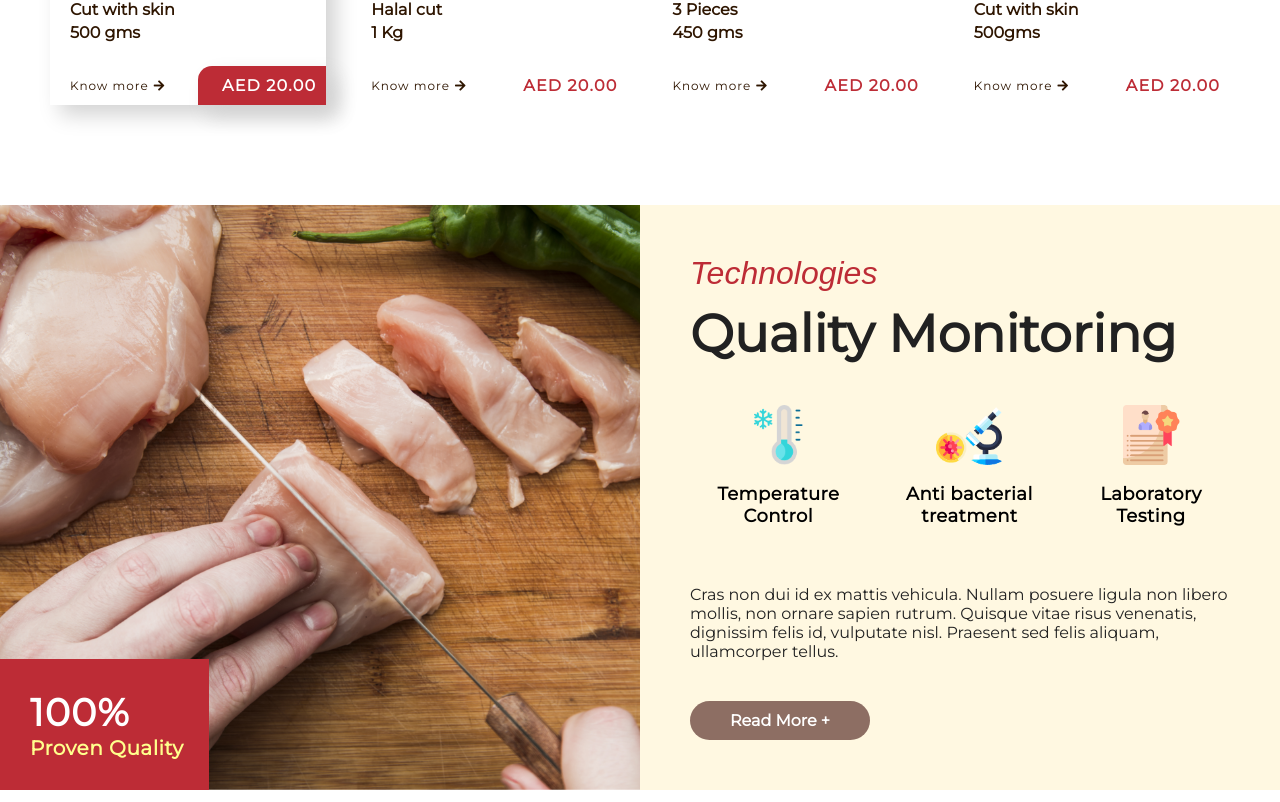
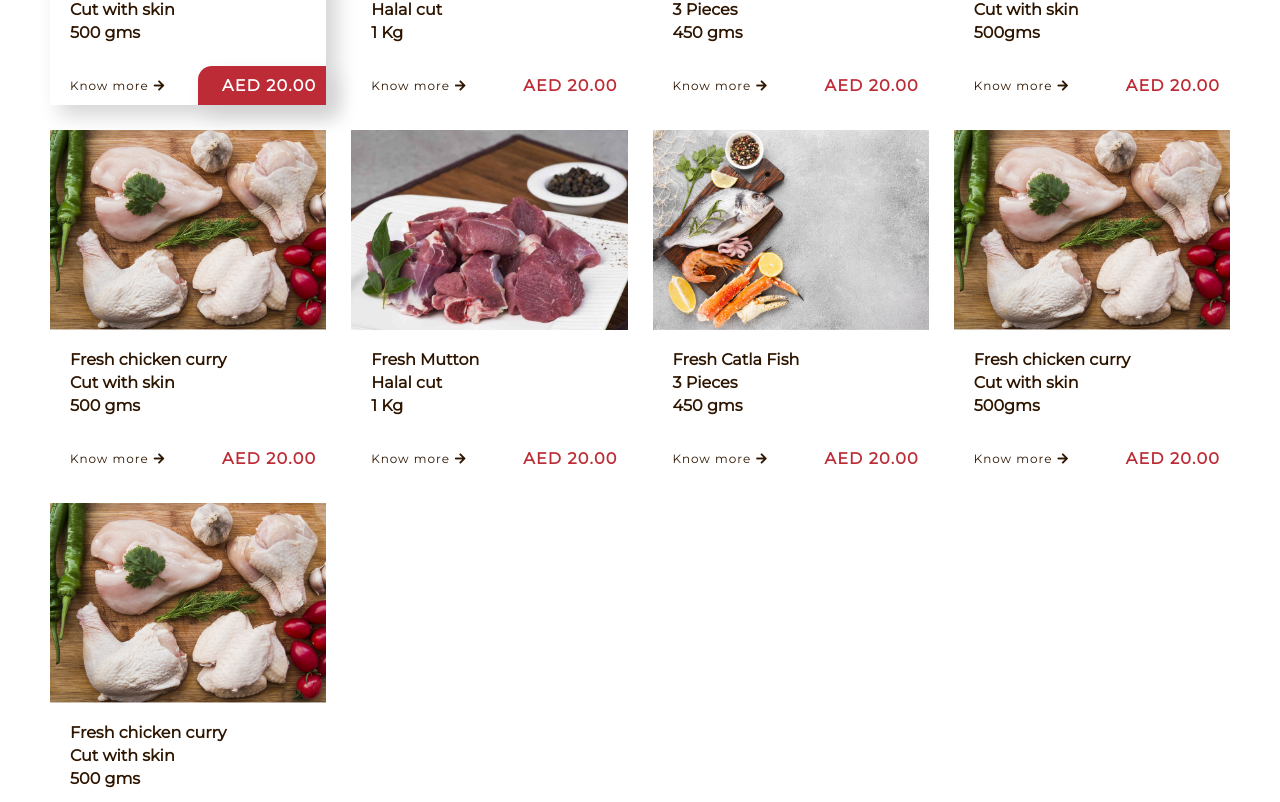
Before and after one commit to vivekkravindraa/freshmeat, a React (Create React App) app: page / in a window 1280 px wide. Shown: the part 3218-4020 px from the top of the page. Built offline with nearby package versions, Linux system fonts and the light colour scheme; some icons are missing.

Commit message:
feat: ProductList - in progress

```diff
--- a/src/App.js
+++ b/src/App.js
@@ -1,9 +1,5 @@
 import React from 'react';
-import {
-	BrowserRouter as Router,
-  Route,
-  Switch
-} from "react-router-dom";
+import { BrowserRouter as Router, Route, Switch } from "react-router-dom";
 import HomeComponent from './components/HomeComponents/HomeComponent';
 import OrderDetailComponent from './components/OrderDetailComponents/OrderDetailComponent';
 import ProductList from './components/ProductComponents/ProductList/ProductList';
@@ -14,9 +10,15 @@ export default function App() {
   return (
     <Router>
       <Switch>
-        <Route path="/" exact component={HomeComponent}></Route>
-        <Route path="/order_detail" component={OrderDetailComponent}></Route>
-        <Route path="/product_list" component={ProductList}></Route>
+        <Route exact path="/">
+          <HomeComponent />
+        </Route>
+        <Route path="/order-detail">
+          <OrderDetailComponent />
+        </Route>
+        <Route path="/product-list">
+          <ProductList />
+        </Route>
       </Switch>
     </Router>
   );
--- /dev/null
+++ b/src/components/CommonComponents/Location/Location.css
@@ -0,0 +1,48 @@
+.Location-container {
+    display: grid;
+    grid-template-columns: 4fr 4fr 4fr;
+    background-color: #bd2c36;
+    color: #ffffff;
+}
+
+.Location-store {
+    display: flex;
+    justify-content: flex-start;
+    align-items: center;
+    margin-left: 50px;
+    font-family: Montserrat;
+    font-size: 14px;
+    font-weight: bold;
+}
+
+.Location-store > i {
+    margin-right: 10px;
+}
+
+.Location-address {
+    display: flex;
+    justify-content: center;
+    align-items: center;
+    margin: 0;
+    font-family: Montserrat;
+    font-size: 14px;
+    font-weight: bold;
+}
+
+.Location-appDownloads {
+    display: flex;
+    justify-content: flex-end;
+    align-items: center;
+    margin-right: 50px;
+    font-family: Montserrat;
+    font-size: 14px;
+    font-weight: bold;
+}
+
+.Location-appDownloads > p {
+    margin-right: 10px;
+}
+
+.Location-appDownloads > i {
+    margin-right: 10px;
+}
--- /dev/null
+++ b/src/components/CommonComponents/Location/Location.js
@@ -0,0 +1,23 @@
+import React from 'react';
+
+import './Location.css';
+
+export default function Location() {
+    return (
+        <div className="Location-container">
+            <div className="Location-store">
+                <i className="fas fa-location"></i>
+                <p>Location Store</p>
+            </div>
+            <div className="Location-address">
+                <i className="Location-store"></i>
+                <p>My Location: #434, 7th main, 3rd stage...</p>
+            </div>
+            <div className="Location-appDownloads">
+                <p>Download app</p>
+                <i className="fab fa-android"></i>
+                <i className="fab fa-apple"></i>
+            </div>
+        </div>
+    )
+}
--- a/src/components/CommonComponents/Navigation/Navigation.js
+++ b/src/components/CommonComponents/Navigation/Navigation.js
@@ -15,37 +15,37 @@ export default function Navigation(props) {
 		},
 		{
 			id: 2,
-			path: "/products",
+			path: "/",
 			content: "Products",
 			subNavigationItems: [
 				{
 					id: 1,
-					path: "/",
+					path: "/product-list",
 					content: "All Products"
 				},
 				{
 					id: 2,
-					path: "/",
+					path: "/product-list/chicken",
 					content: "Chicken"
 				},
 				{
 					id: 3,
-					path: "/",
+					path: "/product-list/seafood",
 					content: "Seafood"
 				},
 				{
 					id: 4,
-					path: "/",
+					path: "/product-list/beef",
 					content: "Beef"
 				},
 				{
 					id: 5,
-					path: "/",
+					path: "/product-list/goatandlamb",
 					content: "Goat & Lamb"
 				},
 				{
 					id: 6,
-					path: "/",
+					path: "/product-list/eggs",
 					content: "Eggs"
 				}
 			]
@@ -71,25 +71,24 @@ export default function Navigation(props) {
 	];
 
 	return (
-		<Router>
 		<div className={`Navigation-container ${props.isNavigationTouched ? `showNavMenu` : `hideNavMenu`}`}>
 			<nav className={`Navigation-menu`}>
 				<ul className="Navigation-menu-items">
 					{navigationItems.map((item,index) => {
 						return (
 							<li key={index} className="Navigation-menu__item" onMouseEnter={() => setId(index + 1)} onMouseLeave={() => setId(0)}>
-									<Link className="Navigation-menu__item-link" to={item.path}>
+								<Router><Link className="Navigation-menu__item-link" to={item.path}>
 									{item.content}
-									</Link>
+								</Link></Router>
 								{index + 1 === id ? <span>-</span> : <span>+</span>}
 								<div className={`Navigation-menu__subNavigation-dropdown ${index + 1 === id ? `showDropdown` : `hideDropdown`}`}>
 									<ul className="Navigation-menu__subNavigation-items">
 										{item.subNavigationItems.map((item, index) => {
 											return (
 												<li key={index} className="Navigation-menu__subNavigation-item">
-														<Link className="Navigation-menu__subNavigation-item-link" to={item.path}>
+													<Router><Link className="Navigation-menu__subNavigation-item-link" to={item.path}>
 														{item.content}
-														</Link>
+													</Link></Router>
 												</li>
 											)
 										})}
@@ -101,6 +100,5 @@ export default function Navigation(props) {
 				</ul>
 			</nav>
 		</div>
-		</Router>
 	)
 }
--- a/src/components/ProductComponents/PopularProducts/PopularProductJsonData.js
+++ b/src/components/ProductComponents/PopularProducts/PopularProductJsonData.js
@@ -10,30 +10,62 @@ const popularProductItems = [
         productType: 'Cut with skin',
         productQuantity: '500 gms',
         productPrice: 'AED 20.00'
-    },
-    {
+    },{
         productId: 2,
         productImage: goatAndLambS,
         productTitle: 'Fresh Mutton',
         productType: 'Halal cut',
         productQuantity: '1 Kg',
         productPrice: 'AED 20.00'
-    },
-    {
+    },{
         productId: 3,
         productImage: freshCatlaFishS,
         productTitle: 'Fresh Catla Fish',
         productType: '3 Pieces',
         productQuantity: '450 gms',
         productPrice: 'AED 20.00'
-    },
-    {
+    },{
         productId: 4,
         productImage: freshChickenS,
         productTitle: 'Fresh chicken curry',
         productType: 'Cut with skin',
         productQuantity: '500gms',
         productPrice: 'AED 20.00'
+    },{
+        productId: 5,
+        productImage: freshChickenS,
+        productTitle: 'Fresh chicken curry',
+        productType: 'Cut with skin',
+        productQuantity: '500 gms',
+        productPrice: 'AED 20.00'
+    },{
+        productId: 6,
+        productImage: goatAndLambS,
+        productTitle: 'Fresh Mutton',
+        productType: 'Halal cut',
+        productQuantity: '1 Kg',
+        productPrice: 'AED 20.00'
+    },{
+        productId: 7,
+        productImage: freshCatlaFishS,
+        productTitle: 'Fresh Catla Fish',
+        productType: '3 Pieces',
+        productQuantity: '450 gms',
+        productPrice: 'AED 20.00'
+    },{
+        productId: 8,
+        productImage: freshChickenS,
+        productTitle: 'Fresh chicken curry',
+        productType: 'Cut with skin',
+        productQuantity: '500gms',
+        productPrice: 'AED 20.00'
+    },{
+        productId: 9,
+        productImage: freshChickenS,
+        productTitle: 'Fresh chicken curry',
+        productType: 'Cut with skin',
+        productQuantity: '500 gms',
+        productPrice: 'AED 20.00'
     }
 ];
 
--- a/src/components/ProductComponents/PopularProducts/PopularProducts.css
+++ b/src/components/ProductComponents/PopularProducts/PopularProducts.css
@@ -628,6 +628,7 @@
         display: grid;
         grid-template-columns: repeat(4, 3fr);
         column-gap: 25px;
+        row-gap: 25px;
         padding: 50px 50px 100px 50px;
     }
 
--- a/src/components/ProductComponents/ProductList/ProductList.css
+++ b/src/components/ProductComponents/ProductList/ProductList.css
@@ -175,34 +175,21 @@
 }
 
 @media (min-width: 992px) and (max-width: 4000px) {
-    .ProductList-header {
-        display: flex;
-        flex-direction: column;
-        justify-content: center;
-        align-items: center;
-        padding: 50px 0 0 0;
+    .ProductList-content {
+        display: grid;
+        grid-template-columns: 4fr 8fr;
     }
 
-    .ProductList-header__title {
-        text-align: left;
-        font-style: Italic;
-        font-size: 32px;
-        font-family: Brush Script MT, sans-serif;
-        letter-spacing: 0px;
-        color: #bd2c36;
-        opacity: 1;
-        margin: 0 0 5px 0;
+    .ProductList-banner {
+        background-image: url('../../../assets/ProductComponentAssets/productListBanner/productListBannerL.png');
+        background-position: center;
+        background-repeat: no-repeat;
+        background-size: cover;
+        height: 350px;
     }
 
-    .ProductList-header__sub-title {
-        text-align: left;
-        font-weight: bold;
-        font-size: 28px;
-        font-family: Montserrat;
-        letter-spacing: 0px;
-        color: #2e1500;
-        opacity: 1;
-        margin: 0;
+    .ProductList-header {
+        display: none;
     }
 
     .ProductList-header__sub-title:after {
@@ -251,7 +238,7 @@
 
     .ProductList-popularProductItems {
         display: grid;
-        grid-template-columns: repeat(4, 3fr);
+        grid-template-columns: repeat(3, 4fr);
         column-gap: 25px;
         row-gap: 25px;
         padding: 50px;
--- a/src/components/ProductComponents/ProductList/ProductList.js
+++ b/src/components/ProductComponents/ProductList/ProductList.js
@@ -1,28 +1,35 @@
 import React from 'react';
-import Header from '../../HomeComponents/Header/Header';
+import Location from '../../CommonComponents/Location/Location';
+import Filter from '../../CommonComponents/Filter/Filter';
 import PopularProductItems from '../PopularProducts/PopularProductItems';
 import popularProductItems from '../PopularProducts/PopularProductJsonData';
 import CategorySortItems from '../ProductPricing/CategorySortItems';
-import categorySortItems from '../ProductPricing/CategorySortJsonData'
+import categorySortItems from '../ProductPricing/CategorySortJsonData';
 import Footer from '../../HomeComponents/Footer/Footer';
 
 import './ProductList.css';
 
 export default function ProductList() {
     return (
-        <div>
-            <Header />
-            <div className="ProductList-content">
+        <div className="ProductList">
+            <Location />
+            <div className="ProductList-banner"></div>
+            <div className="ProductList-container">
                 <div className="ProductList-header">
                     <p className="ProductList-header__title">Our Store's</p>
                     <p className="ProductList-header__sub-title">PRODUCTS YOU MAY LIKE</p>
                 </div>
-                <div className="ProductList-items">
-                    <div className="ProductList-categorySortItems">
-                        <CategorySortItems categorySortItems={categorySortItems} />
+                <div className="ProductList-content">
+                    <div className="ProductList-filters">
+                        <Filter />
                     </div>
-                    <div className="ProductList-popularProductItems">
-                        <PopularProductItems popularProductItems={popularProductItems} />
+                    <div className="ProductList-items">
+                        <div className="ProductList-categorySortItems">
+                            <CategorySortItems categorySortItems={categorySortItems} />
+                        </div>
+                        <div className="ProductList-popularProductItems">
+                            <PopularProductItems popularProductItems={popularProductItems} />
+                        </div>
                     </div>
                 </div>
             </div>
```
Also changed, not shown: 2 other files (tests, documents, lock files or other folders). Lines whose indentation alone changed are shown as unchanged.
